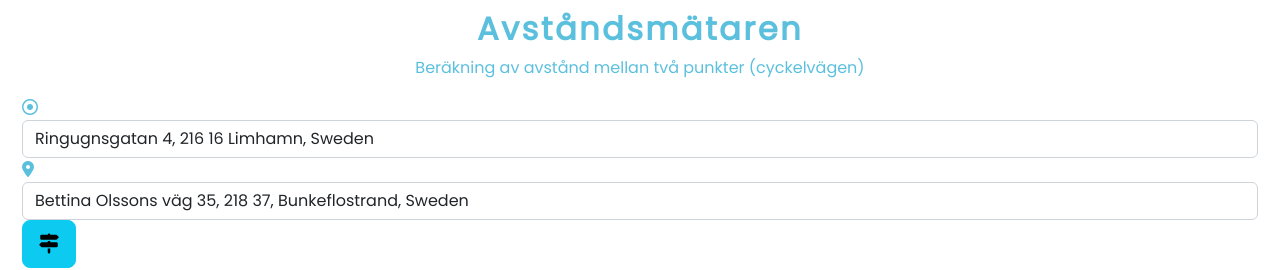
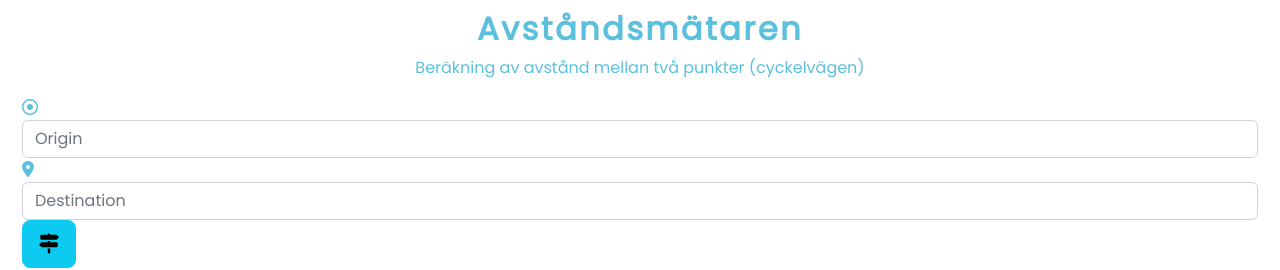
Before and after one commit to Vuega-AB/The-rangefinder, a plain HTML site: page templates/app.html in a window 1280 px wide. Shown: the top 270 px of the page. Drawn offline with nearby package versions, Linux system fonts and the light colour scheme; some packages are replaced by stand-ins of ours; files that its build step writes are made by us from their sources; files whose address does not match are found by name.

Commit message:
Removed default values

```diff
--- a/templates/app.html
+++ b/templates/app.html
@@ -19,13 +19,13 @@
                 <div class="form-group">
                     <label for="from" class="col-xs-2 control-label"><i class="far fa-dot-circle"></i></label>
                     <div class="col-xs-4">
-                        <input type="text" id="from" placeholder="Origin" class="form-control" value="Ringugnsgatan 4, 216 16 Limhamn, Sweden">
+                        <input type="text" id="from" placeholder="Origin" class="form-control" >
                     </div>
                 </div>
                 <div class="form-group">
                     <label for="to" class="col-xs-2 control-label"><i class="fas fa-map-marker-alt"></i></label>
                     <div class="col-xs-4">
-                        <input type="text" id="to" placeholder="Destination" class="form-control" value="Bettina Olssons väg 35, 218 37, Bunkeflostrand, Sweden">
+                        <input type="text" id="to" placeholder="Destination" class="form-control" >
                     </div>
                 </div>
             </form>
```
